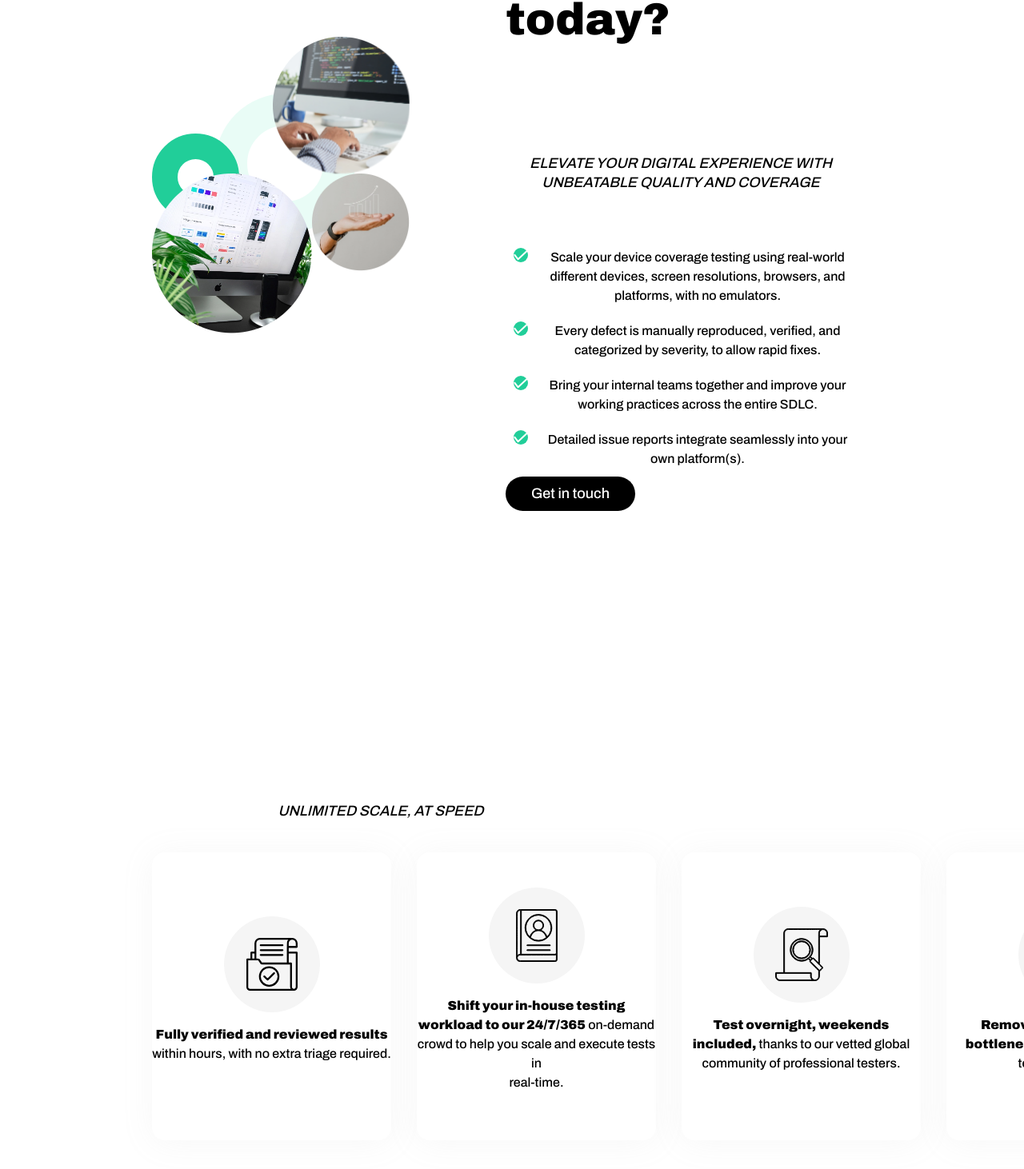
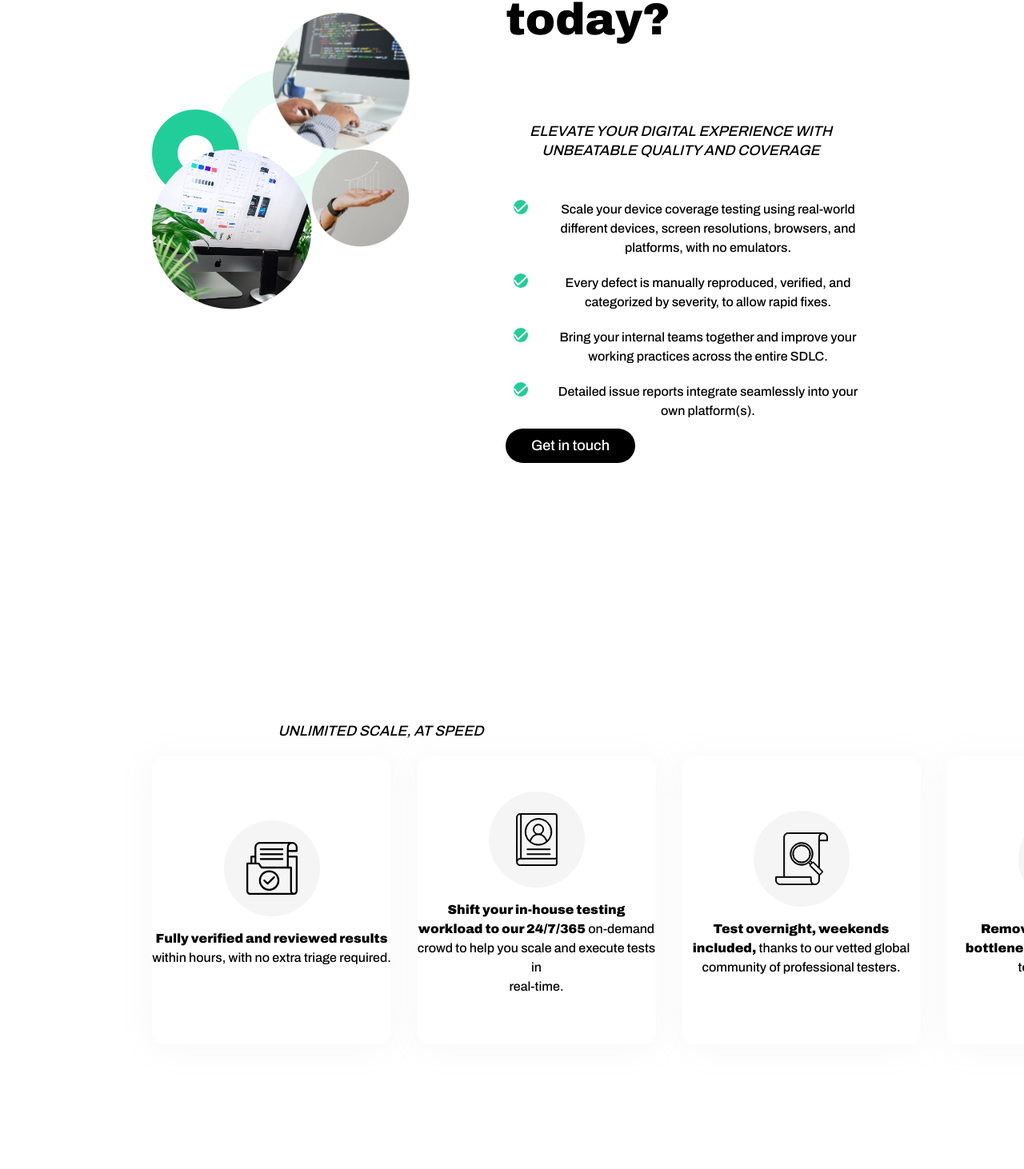
Before and after one commit to a11ysolutions/website, a React (Create React App) app: page /functional in a window 1280 px wide. Shown: the part 2335-3797 px from the top of the page at 80% size. Built offline with nearby package versions, Linux system fonts and the light colour scheme.

Commit message:
fix: adjust checksigns and explanation-headers in functional page

```diff
--- a/src/Components/Functional/Functional.css
+++ b/src/Components/Functional/Functional.css
@@ -28,7 +28,7 @@
 .functional-intermediate-image {
   display: flex;
   flex-direction: column;
-  margin: 60px 0;
+  margin: 80px 0;
 }
 .functional-first-encircled-img {
   display: flex;
@@ -194,19 +194,25 @@
   margin-top: 10;
 }
 
+.functional-explanation-header {
+  margin-top: 40px;
+  font-style: italic;
+  font-size: large;
+}
+
 @media screen and (min-width: 768px) and (max-width: 1200px) {
   .checked-with-icons {
     flex-direction: column;
     column-count: 2;
   }
 
-  .bicolor-titled-container{
-      text-align: center;
-      max-width: 60%;
-      margin-top: 0px;
+  .bicolor-titled-container {
+    text-align: center;
+    max-width: 60%;
+    margin-top: 0px;
   }
 
-  .functional-cursive-text{
+  .functional-cursive-text {
     width: 452px;
     height: 60px;
   }
@@ -287,8 +293,7 @@
 }
 
 @media screen and (min-width: 1200px) {
-
-  .functional-cursive-text{
+  .functional-cursive-text {
     width: 573px;
     height: 60px;
   }
--- a/src/Components/Functional/Functional.js
+++ b/src/Components/Functional/Functional.js
@@ -90,7 +90,7 @@ function Functional() {
             color1Text="What can we help"
             color2Text="you achieve today?"
           >
-            <div className='vpat-explanation-header'>
+            <div className='functional-explanation-header'>
               ELEVATE YOUR DIGITAL EXPERIENCE WITH UNBEATABLE QUALITY AND COVERAGE
             </div>
           </BicolorTitledText>
@@ -130,7 +130,7 @@ function Functional() {
             color1Text=""
             color2Text=""
           >
-            <div className='vpat-explanation-header'>
+            <div className='functional-explanation-header'>
               UNLIMITED SCALE, AT SPEED
             </div>
           </BicolorTitledText>
@@ -186,7 +186,7 @@ function Functional() {
             color1Text=""
             color2Text=""
           >
-            <div className='vpat-explanation-header'>
+            <div className='functional-explanation-header'>
               DELIVER GLOBAL RELEASES THAT DELIGHT USERS
             </div>
           </BicolorTitledText>
--- a/src/Components/UI/CheckedItem/CheckedItem.css
+++ b/src/Components/UI/CheckedItem/CheckedItem.css
@@ -41,7 +41,7 @@
   flex-direction: column;
   justify-content: center;
   align-items: center;
-  position: absolute;
+  position: sticky;
   align-self: flex-start;
   opacity: 10;
   /* filter: blur(1px);
```
